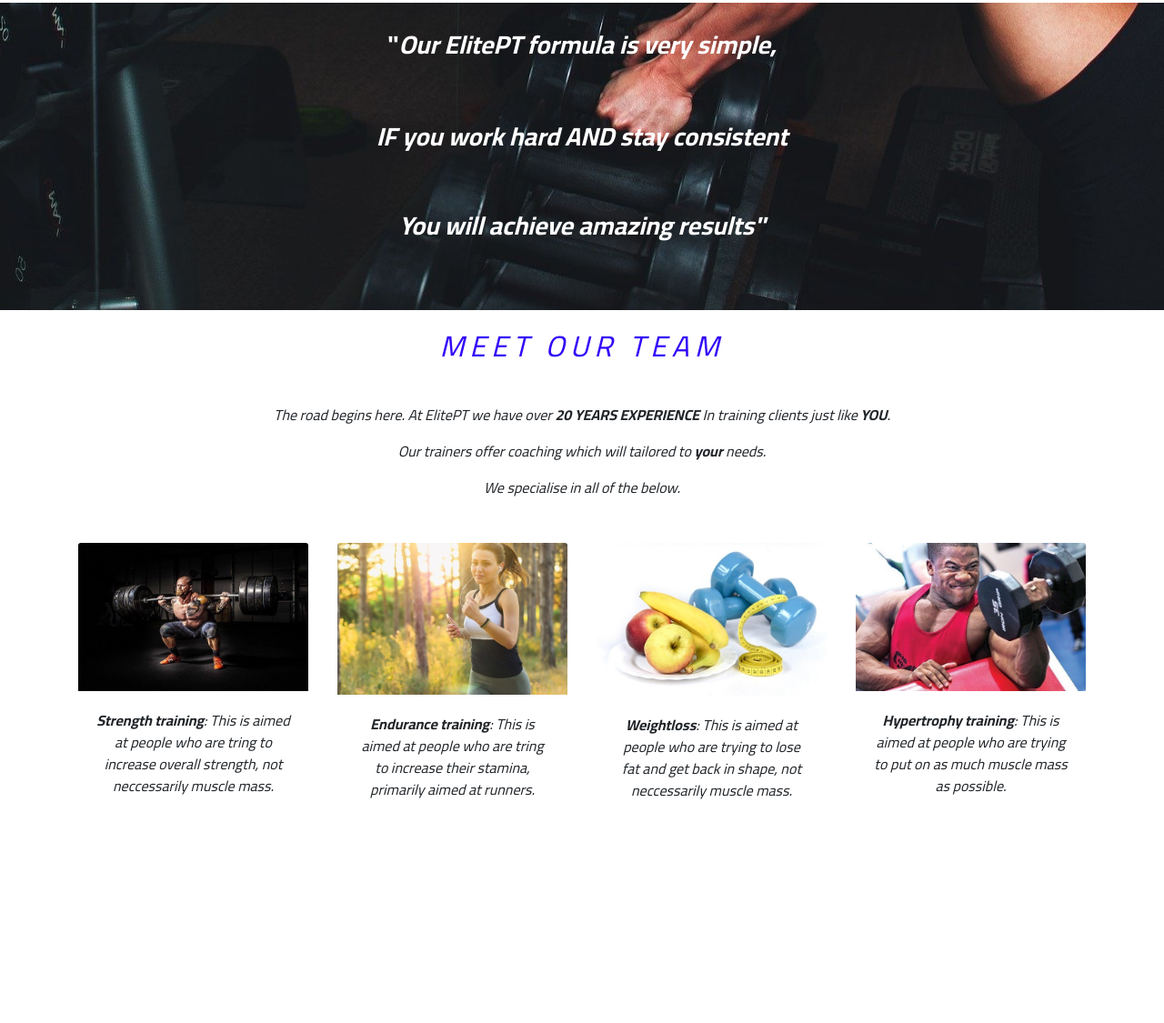
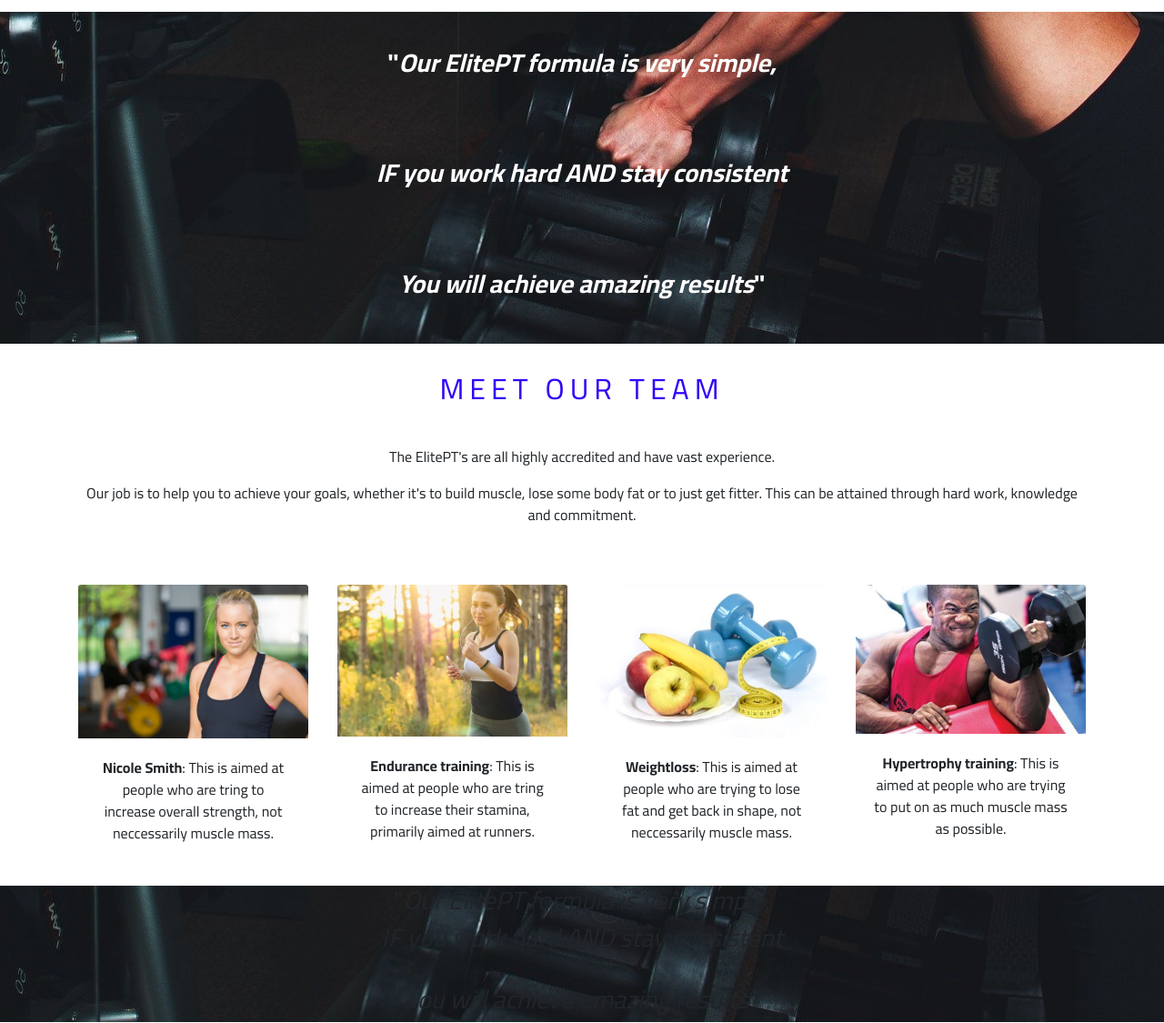
Before and after one commit to Code-Institute-Submissions/Elitept, a plain HTML site: page index.html in a window 1280 px wide. Shown: the part 1323-2448 px from the top of the page at 91% size. Before the commit the page ends 2250 px from the top, so only its background shows below. Drawn offline with nearby package versions, Linux system fonts and the light colour scheme.

Commit message:
Added resized images for the personal trainers

```diff
--- a/assets/css/style.css
+++ b/assets/css/style.css
@@ -89,7 +89,7 @@ background: url("../images/pic1.jpg") no-repeat bottom right fixed;
 .text-uppercase {
     text-transform: uppercase;
     text-align: center;
-    margin-top: 20px;
+    margin-top: 30px;
     margin-bottom: 20px;
 
 }
@@ -136,11 +136,11 @@ background: url("../images/pic1.jpg") no-repeat bottom right fixed;
     background: url("../images/landing.jpg") no-repeat bottom right fixed;
 }
 
-.break-header {
+.break-header2 {
     color: white;
     font-weight: bold;
-    padding-top: 30px;
-    padding-bottom:30px;
+    padding-top: 40px;
+    padding-bottom:40px;
 }
 
 /*-------------------------Trainers------------------------*/
--- a/index.html
+++ b/index.html
@@ -110,12 +110,9 @@
                     <div class="row no-gutter">
                         <div class="col-12">
 
-                                <h3 class="break-header">"<i>Our ElitePT formula is very simple,</i></h3>
-                                <h3 class="break-header"><i>IF you work hard AND stay consistent<i</h3>
-                                <br>
-                                <br>
-
-                                <h3 class="break-header"><i>You will achieve amazing results<i>"</h3>
+                                <h3 class="break-header2">"<i>Our ElitePT formula is very simple,</i></h3>
+                                <h3 class="break-header2"><i>IF you work hard AND stay consistent</i></h3>
+                                 <h3 class="break-header2"><i>You will achieve amazing results</i>"</h3>
 
 
                         </div>
@@ -133,8 +130,8 @@
 
 
             <br>
-            <p>The road begins here. At ElitePT we have over <b>20 YEARS EXPERIENCE</b> In training clients just like <b>YOU</b>.</p>
-            <p>Our trainers offer coaching which will tailored to <b>your</b> needs.</p> We specialise in all of the below.
+          <p>The ElitePT's are all highly accredited and have vast experience.</p>
+          <p>Our job is to help you to achieve your goals, whether it's to build muscle, lose some body fat or to just get fitter. This can be attained through hard work, knowledge and commitment.</p>
             </div>
             </div>
 <br>
@@ -142,9 +139,9 @@
         <div class="row no-gutter">
 
         <div class="col-sm-12 col-md-6 col-lg-3 card">
-            <img src="assets/images/strength2.jpg" class="card-img-top" alt="strength">
+            <img src="assets/images/girl2.jpg" class="card-img-top" alt="strength">
             <div class="card-body">
-                <p class="card-text"><b>Strength training</b>: This is aimed at people who are tring to increase overall strength, not neccessarily muscle mass. </p>
+                <p class="card-text"><b>Nicole Smith</b>: This is aimed at people who are tring to increase overall strength, not neccessarily muscle mass. </p>
             </div>
             </div>
 
@@ -174,6 +171,25 @@
     </div>
 
 
+    <!----------------------------------Break2------------------------------------------------------>
+
+<div class="container-fluid landing-page2">
+                    <div class="row no-gutter">
+                        <div class="col-12">
+
+                                <h3 class="break-header">"<i>Our ElitePT formula is very simple,</i></h3>
+                                <h3 class="break-header"><i>IF you work hard AND stay consistent<i</h3>
+                                <br>
+                                <br>
+
+                                <h3 class="break-header"><i>You will achieve amazing results<i>"</h3>
+
+
+                        </div>
+                    </div>
+            </div>
+
+
 
 
 
```
Also changed, not shown: assets/images/girl2.jpg (added).
